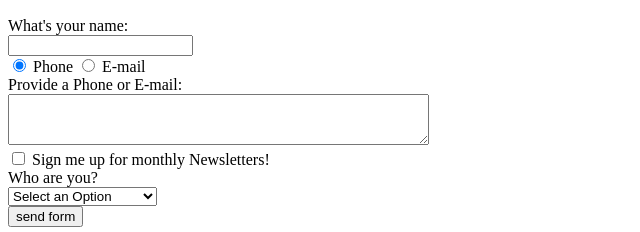
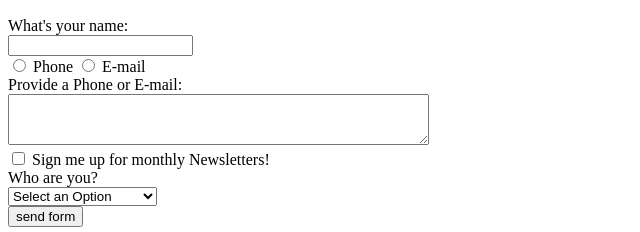
Before and after one commit to mian7h/ist263, a plain HTML site: page lab04/contact.html in a window 1280 px wide. Shown: the part 864-1096 px from the top of the page, 0-640 px from the left. Drawn offline with Linux system fonts and the light colour scheme.

Commit message:
Update contact.html

```diff
--- a/lab04/contact.html
+++ b/lab04/contact.html
@@ -20,7 +20,7 @@
              <input type="text" id="fullname" name="Full Name"><br>
 
              <input type="radio" id="Phone" name="phoneorE-mail"
-             checked="yes" value="customer_wants_phone">
+             value="customer_wants_phone">
              <label>Phone</label>
              <input type="radio" id="e-mail" name="phoneorE-mail">
              <label for="e-mail">E-mail</label><br>
```
